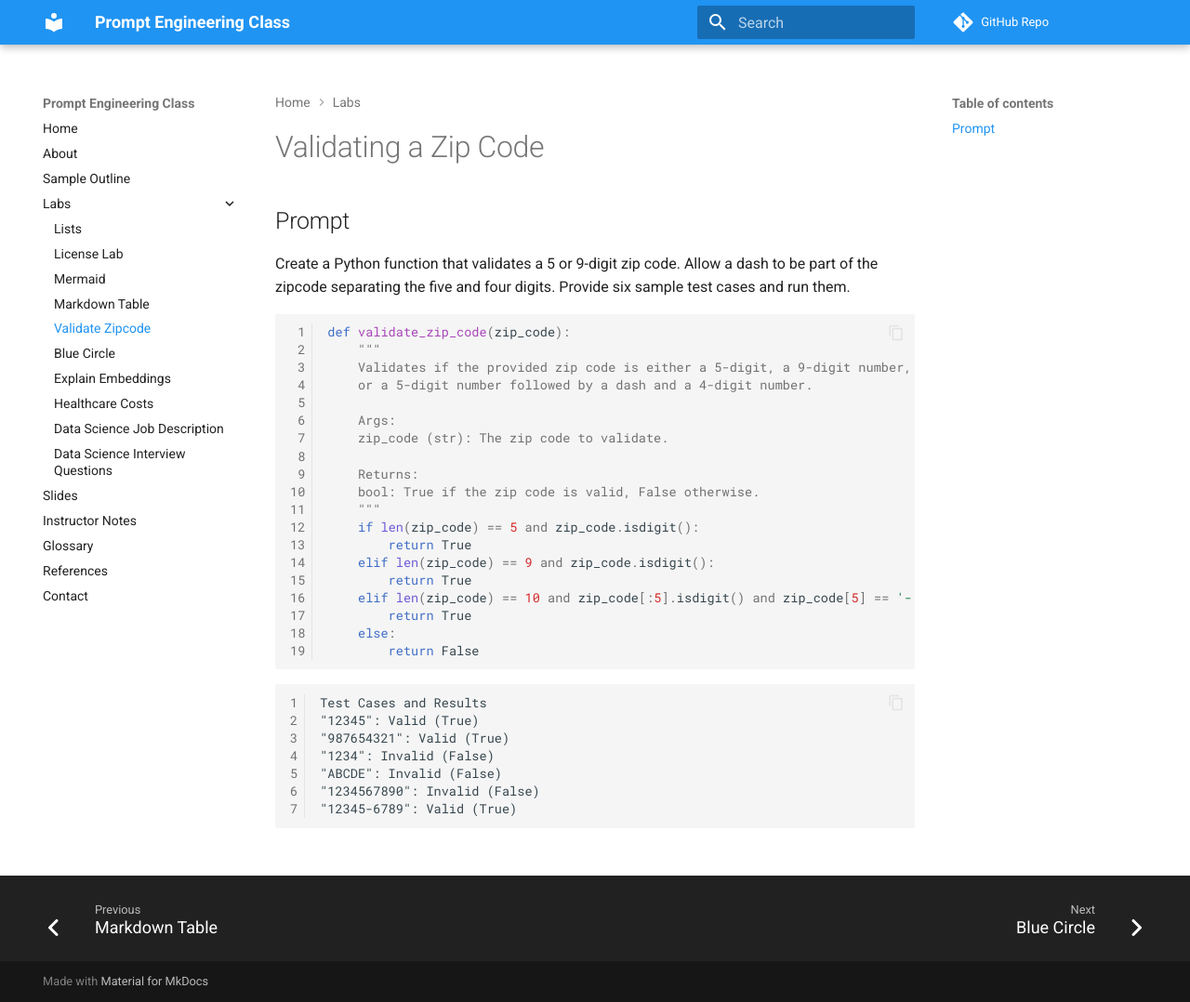
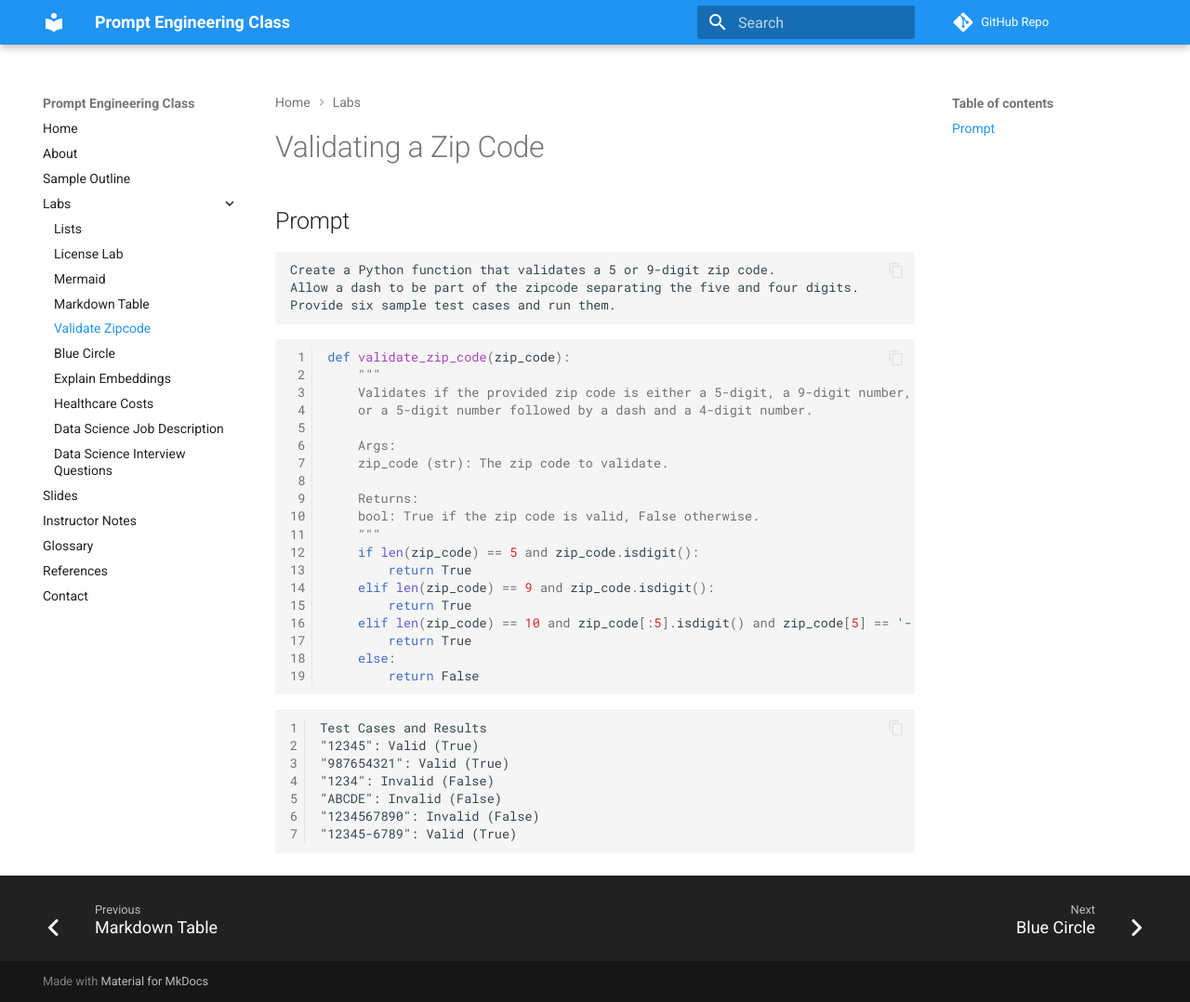
Before and after one commit to dmccreary/prompt-class, an MkDocs documentation site: the page built from docs/labs/04-validate-zipcode.md, in a window 1280 px wide and 1078 px high. Shown: the whole window at 93% size. Built offline with MkDocs 1.6.1 and Material for MkDocs 9.7.7, drawn with Linux system fonts in a browser that asks for light colours; comment, search, counter and statistics services are not loaded.

Commit message:
Update 04-validate-zipcode.md

````diff
--- a/docs/labs/04-validate-zipcode.md
+++ b/docs/labs/04-validate-zipcode.md
@@ -2,9 +2,11 @@
 
 ## Prompt
 
+```linenums="0"
 Create a Python function that validates a 5 or 9-digit zip code.
 Allow a dash to be part of the zipcode separating the five and four digits.
 Provide six sample test cases and run them.
+```
 
 ```python
 def validate_zip_code(zip_code):
````
